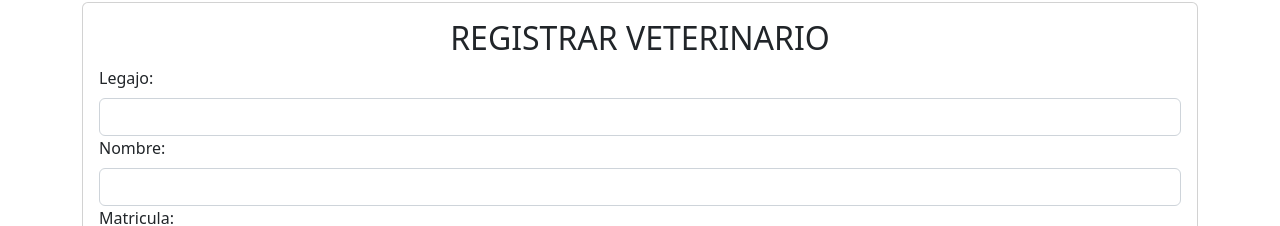
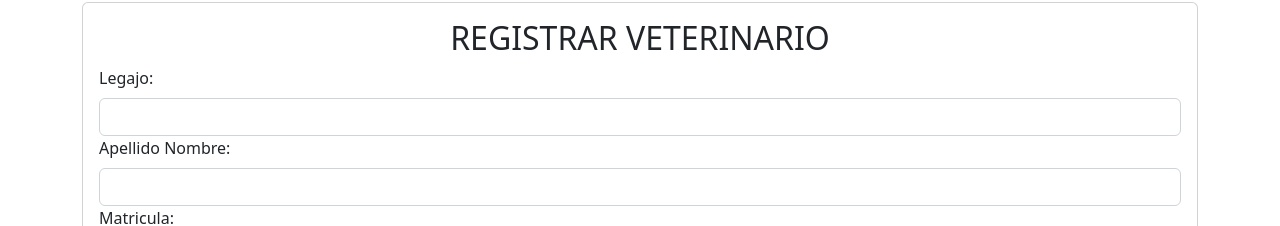
Before and after one commit to GraSo211/dds-tp-final, a React (Create React App) app in the folder front/: page /veterinario in a window 1280 px wide. Both pictures are taken after a click on the button "Registrar un Nuevo Veterinario". Shown: the part 461-687 px from the top of the page. Built offline with nearby package versions, Linux system fonts and the light colour scheme; no server answers.

Commit message:
Alert modificar/crear

```diff
--- a/front/src/App.js
+++ b/front/src/App.js
@@ -2,7 +2,7 @@ import './App.css';
 import {Menu} from './components/Menu';
 import { Inicio } from './components/Inicio';
 
-import Veterinario from './components/veterinario/Veterinarios';
+
 
 import Animales from './components/animales/Animales'
 
@@ -19,9 +19,7 @@ function App() {
           <div className="divBody">
             <Routes>
               <Route path="/inicio" element={<Inicio />} />
-              <Route path="/veterinario" element={<Veterinario />} />
-              <Route path="/veterinario/buscar" element={<Veterinarios />} />
-
+              <Route path="/veterinario" element={<Veterinarios />} />
               <Route path="/animales" element={<Animales />} />
 
               <Route path="*" element={<Navigate to="/inicio" replace />} />
--- a/front/src/components/veterinario/ListadoVeterinarios.jsx
+++ b/front/src/components/veterinario/ListadoVeterinarios.jsx
@@ -8,9 +8,9 @@ export default function ListadoVeterinarios({lista, borrar, abrirVentanaModifica
                 <thead>
                     <tr className="text-center">
                     <td>Legajo</td>
-                    <td>Nombre</td>
+                    <td>Apellido Nombre</td>
                     <td>Matricula</td>
-                    <td>FechaRegistro</td>
+                    <td>Fecha Registro</td>
                     <td>Celular</td>
                     </tr>
                 </thead>
--- a/front/src/components/veterinario/ModificarVeterinario.jsx
+++ b/front/src/components/veterinario/ModificarVeterinario.jsx
@@ -4,7 +4,8 @@ export default function ModificarVeterinario({ventanaModificacionRef, veter, cer
     const { register, handleSubmit, formState:{errors} } = useForm();
 
     const onSubmit = async (data) => {
-        await modificar(data)
+        await modificar(data);
+        alert(`El Legajo ${data.legajo} ha sido modificado con éxito`);
     };
 
     return (
@@ -17,13 +18,13 @@ export default function ModificarVeterinario({ventanaModificacionRef, veter, cer
             <input type="text" className="form-control" defaultValue={veter.legajo} {...register("legajo", {required:true, pattern: /^\d{4,}$/})} />
             {errors.legajo && errors.legajo.type === "pattern" && (<p className="text-danger">El campo debe tener como minimo 4 números.</p>)}
 
-            <label className="form-label">Nombre:</label>
-            <input type="text" className="form-control" defaultValue={veter.nombre} {...register("nombre",{required:true, pattern:  /^[a-zA-Z]+(\s[a-zA-Z]+)?$/ })} />
-            {errors.nombre && errors.nombre.type === "pattern" && (<p className="text-danger">El campo debe ser Texto.</p>)}
+            <label className="form-label">Apellido Nombre:</label>
+            <input type="text" className="form-control" defaultValue={veter.nombre} {...register("nombre",{required:true, pattern:   /^[a-zA-Z]{5,}\s[a-zA-Z]{5,}$/ })} />
+            {errors.nombre && errors.nombre.type === "pattern" && (<p className="text-danger">El campo debe ser "Apellido Nombre" de minimo 5 caracteres cada uno.</p>)}
 
             <label className="form-label">Matricula:</label>
             <input type="text" className="form-control" defaultValue={veter.matricula} {...register("matricula", {required:true, pattern: /^[a-zA-Z]{2}\d{4}$/})}/>
-            {errors.matricula && errors.matricula.type === "pattern" && (<p className="text-danger">El campo debe ser AlfaNumérico.</p>)}
+            {errors.matricula && errors.matricula.type === "pattern" && (<p className="text-danger">El campo debe ser AlfaNumérico de formato "Mcxxxx"</p>)}
 
             <label className="form-label">Fecha Registro:</label>
             <input type="text" className="form-control" defaultValue={new Date(veter.fechaRegistro).toISOString().split('T')[0]} {...register("fechaRegistro", {required:true, pattern: /^\d{4}-\d{2}-\d{2}$/})}/>
--- a/front/src/components/veterinario/RegistrarVeterinario.jsx
+++ b/front/src/components/veterinario/RegistrarVeterinario.jsx
@@ -1,12 +1,14 @@
 import React from "react";
 import {useForm} from 'react-hook-form';
-
 
 export default function RegistrarVeterinario({ventanaRegistrarRef, cerrarVentanaRegistrar, alta}){
 
     const { register, handleSubmit, formState:{errors} } = useForm();
+
+
     const onSubmit= (data)=>{
-        alta(data)
+        alta(data);
+        alert(`El Legajo ${data.legajo} ha sido creado con éxito`);
     }
 
     return (
@@ -20,13 +22,13 @@ export default function RegistrarVeterinario({ventanaRegistrarRef, cerrarVentana
                 <input type="text" className="form-control" defaultValue={""} {...register("legajo", {required:true, pattern: /^\d{4,}$/})} />
                 {errors.legajo && errors.legajo.type === "pattern" && (<p className="text-danger">El campo debe tener como minimo 4 números.</p>)}
 
-                <label className="form-label">Nombre:</label>
-                <input type="text" className="form-control" defaultValue={""} {...register("nombre",{required:true, pattern:  /^[a-zA-Z]+(\s[a-zA-Z]+)?$/ })} />
-                {errors.nombre && errors.nombre.type === "pattern" && (<p className="text-danger">El campo debe ser Texto.</p>)}
+                <label className="form-label">Apellido Nombre:</label>
+                <input type="text" className="form-control" defaultValue={""} {...register("nombre",{required:true, pattern:  /^[a-zA-Z]{5,}\s[a-zA-Z]{5,}$/ })} />
+                {errors.nombre && errors.nombre.type === "pattern" && (<p className="text-danger">El campo debe ser "Apellido Nombre" de minimo 5 caracteres cada uno.</p>)}
 
                 <label className="form-label">Matricula:</label>
                 <input type="text" className="form-control" defaultValue={""} {...register("matricula", {required:true, pattern: /^[a-zA-Z]{2}\d{4}$/})}/>
-                {errors.matricula && errors.matricula.type === "pattern" && (<p className="text-danger">El campo debe ser AlfaNumérico.</p>)}
+                {errors.matricula && errors.matricula.type === "pattern" && (<p className="text-danger">El campo debe ser AlfaNumérico de formato "Mcxxxx".</p>)}
 
                 <label className="form-label">Fecha Registro:</label>
                 <input type="text" className="form-control" defaultValue={""} {...register("fechaRegistro", {required:true, pattern: /^\d{4}-\d{2}-\d{2}$/})}/>
```
Also changed, not shown: 2 other files (tests, documents, lock files or other folders).
